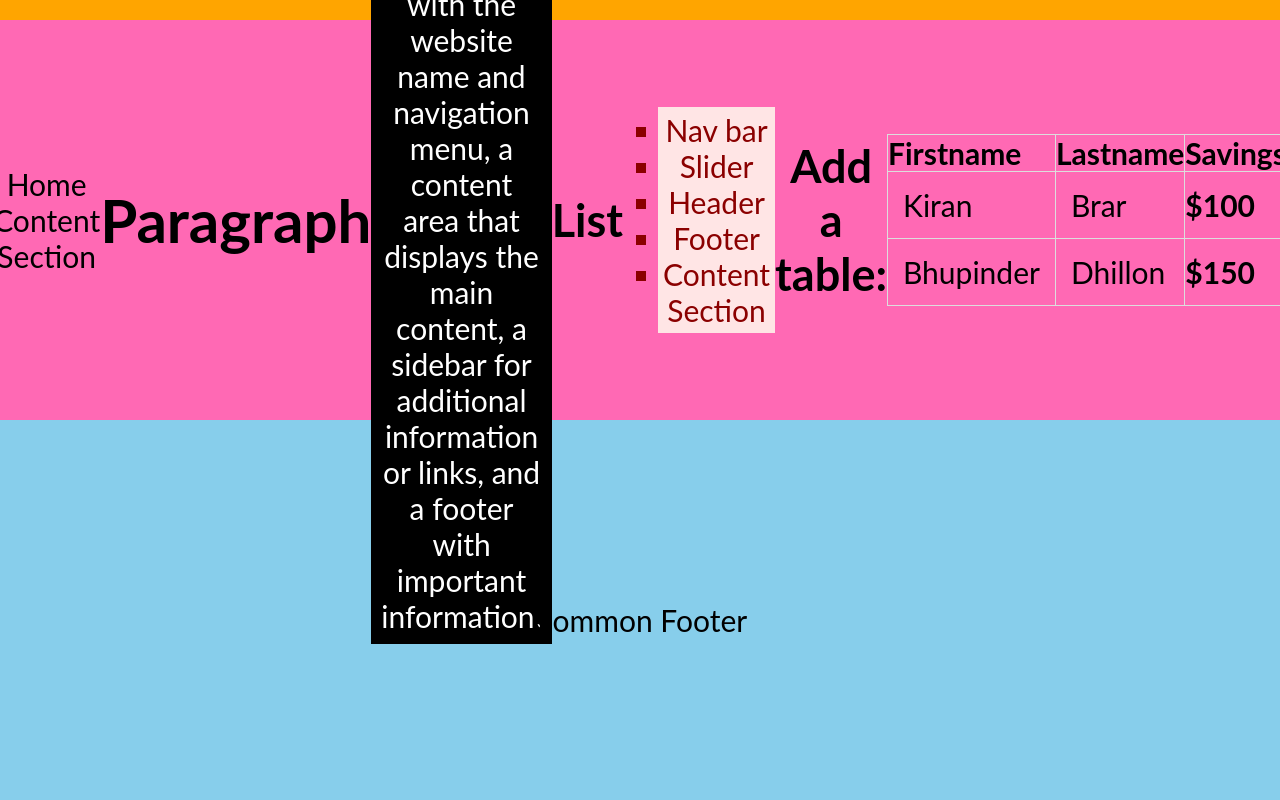
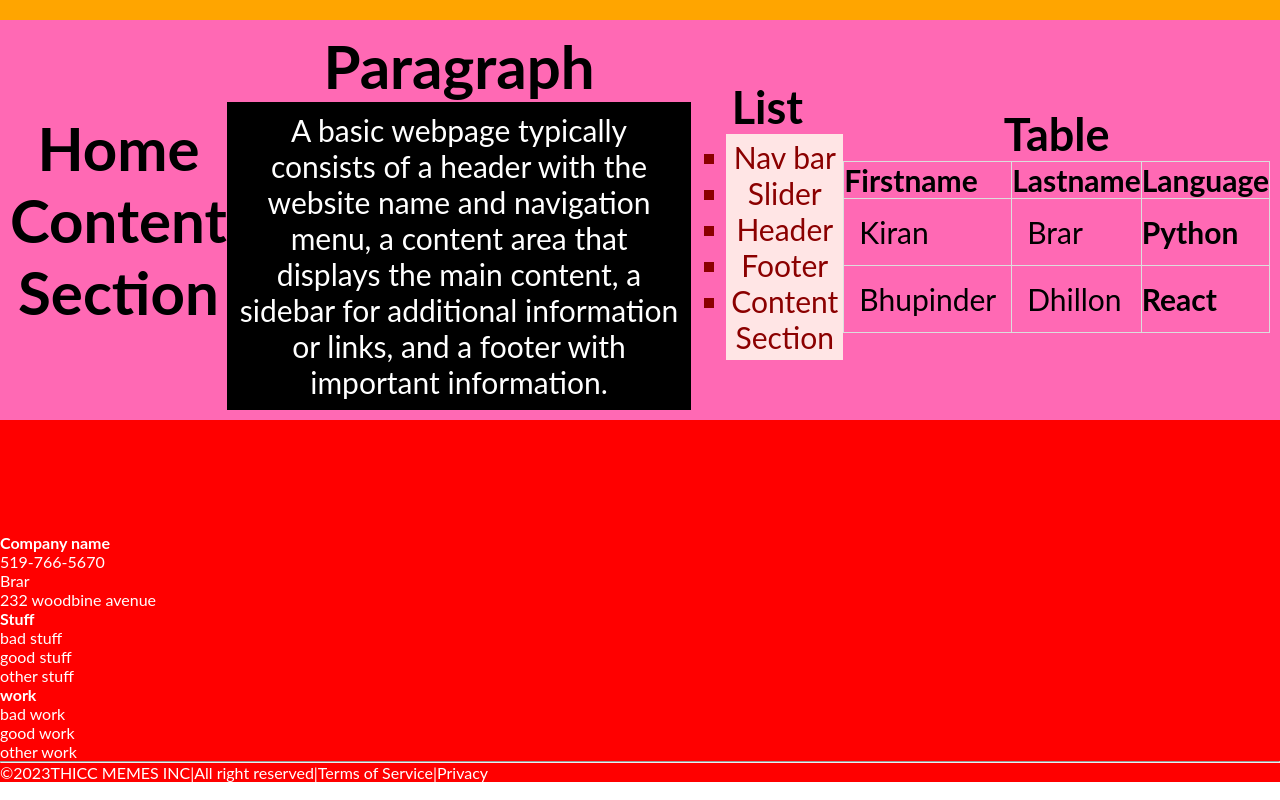
Before and after one commit to kiran3456/website-single-page, a React (Create React App) app: page / in a window 1280 px wide. Shown: the part 460-1260 px from the top of the page. Built offline with nearby package versions, Linux system fonts and the light colour scheme; a web font is replaced by a local one.

Commit message:
fotter added (not ready yet)

```diff
--- a/src/App.css
+++ b/src/App.css
@@ -26,3 +26,11 @@
   height: 400px;
   width: 100%;
 }
+.page-container {
+  display: flex;
+  flex-direction: column;
+  min-height: 100vh;
+}
+.content-wrap {
+  flex: 1;
+}
--- a/src/App.js
+++ b/src/App.js
@@ -4,12 +4,14 @@ import Contact from "./Pages/Contact";
 import Product from "./Pages/Product";
 import Navbar from "./components/Navbar";
 import { BrowserRouter as Router, Routes, Route } from "react-router-dom";
-import ImageSlider from "./components/ImageSlider";
-import { SliderData } from "./components/SliderData";
+
+import Footer from "./components/Footer";
 
 function App() {
   return (
     <>
+      <div className="page-container">
+        <div className="contant-wrap">
           <Router>
             <Navbar />
             <Routes>
@@ -17,9 +19,10 @@ function App() {
               <Route path="/contact" element={<Contact />} />
               <Route path="/product" element={<Product />} />
             </Routes>
-        <div className="common-footer">Common Footer</div>
           </Router>
-      <ImageSlider slides={SliderData} />;
+        </div>
+        <Footer />
+      </div>
     </>
   );
 }
--- a/src/Pages/Contact.js
+++ b/src/Pages/Contact.js
@@ -10,14 +10,17 @@ function Contact() {
         <Button />
       </div>
       <div className="c-three">
-        Contact Contant Section
+        <h1>Contact Contant Section</h1>
+        <div>
           <h1>Paragraph</h1>
           <p className="c-para">
             A basic webpage typically consists of a header with the website name
-          and navigation menu, a content area that displays the main content, a
-          sidebar for additional information or links, and a footer with
+            and navigation menu, a content area that displays the main content,
+            a sidebar for additional information or links, and a footer with
             important information.
           </p>
+        </div>
+        <div>
           <h2>List</h2>
           <ul className="c-text">
             <li>Nav bar</li>
@@ -26,24 +29,27 @@ function Contact() {
             <li>Footer</li>
             <li>Content Section</li>
           </ul>
-        <h2>Add a table:</h2>
+        </div>
+        <div>
+          <h2>Table</h2>
           <table className="c-table">
             <tr>
               <th>Firstname</th>
               <th>Lastname</th>
-            <th>Savings</th>
+              <th>Language</th>
             </tr>
             <tr>
               <td>Kiran</td>
               <td>Brar</td>
-            <th>$100</th>
+              <th>Python</th>
             </tr>
             <tr>
               <td>Bhupinder</td>
               <td>Dhillon</td>
-            <th>$150</th>
+              <th>React</th>
             </tr>
           </table>
+        </div>
       </div>
     </>
   );
--- a/src/Pages/Home.js
+++ b/src/Pages/Home.js
@@ -11,14 +11,17 @@ function home() {
         <Button />
       </div>
       <div className="h-three">
-        Home Content Section
+        <h1>Home Content Section</h1>
+        <div>
           <h1>Paragraph</h1>
           <p className="h-para">
             A basic webpage typically consists of a header with the website name
-          and navigation menu, a content area that displays the main content, a
-          sidebar for additional information or links, and a footer with
+            and navigation menu, a content area that displays the main content,
+            a sidebar for additional information or links, and a footer with
             important information.
           </p>
+        </div>
+        <div>
           <h2>List</h2>
           <ul className="h-text">
             <li>Nav bar</li>
@@ -27,24 +30,27 @@ function home() {
             <li>Footer</li>
             <li>Content Section</li>
           </ul>
-        <h2>Add a table:</h2>
+        </div>
+        <div>
+          <h2>Table</h2>
           <table className="h-table">
             <tr>
               <th>Firstname</th>
               <th>Lastname</th>
-            <th>Savings</th>
+              <th>Language</th>
             </tr>
             <tr>
               <td>Kiran</td>
               <td>Brar</td>
-            <th>$100</th>
+              <th>Python</th>
             </tr>
             <tr>
               <td>Bhupinder</td>
               <td>Dhillon</td>
-            <th>$150</th>
+              <th>React</th>
             </tr>
           </table>
+        </div>
       </div>
     </>
   );
--- a/src/Pages/Product.js
+++ b/src/Pages/Product.js
@@ -10,14 +10,17 @@ function Product() {
         <Button />
       </div>
       <div className="p-three">
-        Product Content Section
+        <h1>Product Content Section</h1>
+        <div>
           <h1>Paragraph</h1>
           <p className="p-para">
             A basic webpage typically consists of a header with the website name
-          and navigation menu, a content area that displays the main content, a
-          sidebar for additional information or links, and a footer with
+            and navigation menu, a content area that displays the main content,
+            a sidebar for additional information or links, and a footer with
             important information.
           </p>
+        </div>
+        <div>
           <h2>List</h2>
           <ul className="p-text">
             <li>Nav bar</li>
@@ -26,24 +29,27 @@ function Product() {
             <li>Footer</li>
             <li>Content Section</li>
           </ul>
-        <h2>Add a table:</h2>
+        </div>
+        <div>
+          <h2>Table</h2>
           <table className="p-table">
             <tr>
               <th>Firstname</th>
               <th>Lastname</th>
-            <th>Savings</th>
+              <th>Language</th>
             </tr>
             <tr>
               <td>Kiran</td>
               <td>Brar</td>
-            <th>$100</th>
+              <th>Python</th>
             </tr>
             <tr>
               <td>Bhupinder</td>
               <td>Dhillon</td>
-            <th>$150</th>
+              <th>React</th>
             </tr>
           </table>
+        </div>
       </div>
     </>
   );
--- /dev/null
+++ b/src/components/Footer.css
@@ -0,0 +1,8 @@
+.main-footer {
+  color: white;
+  background-color: red;
+  padding-top: 3cm;
+  position: relative;
+  bottom: 0;
+  width: 100%;
+}
--- /dev/null
+++ b/src/components/Footer.js
@@ -0,0 +1,49 @@
+import React from "react";
+import "./Footer.css";
+
+function Footer() {
+  return (
+    <div className="main-footer">
+      <div className="container">
+        <div className="row">
+          {/* {coloumn1} */}
+          <div className="col">
+            <h4>Company name</h4>
+            <ul className="list-unstyled">
+              <li>519-766-5670</li>
+              <li>Brar</li>
+              <li>232 woodbine avenue</li>
+            </ul>
+          </div>
+          {/* {coloumn2} */}
+          <div className="col">
+            <h4>Stuff</h4>
+            <ul className="list-unstyled">
+              <li>bad stuff</li>
+              <li>good stuff</li>
+              <li>other stuff</li>
+            </ul>
+          </div>
+          {/* {coloumn3} */}
+          <div className="col">
+            <h4>work</h4>
+            <ul className="list-unstyled">
+              <li>bad work </li>
+              <li>good work</li>
+              <li>other work</li>
+            </ul>
+          </div>
+        </div>
+        <hr />
+        <div className="row">
+          <p className="col-sm">
+            &copy;{new Date().getFullYear()}THICC MEMES INC|All right
+            reserved|Terms of Service|Privacy
+          </p>
+        </div>
+      </div>
+    </div>
+  );
+}
+
+export default Footer;
```
Lines whose indentation alone changed are shown as unchanged.
